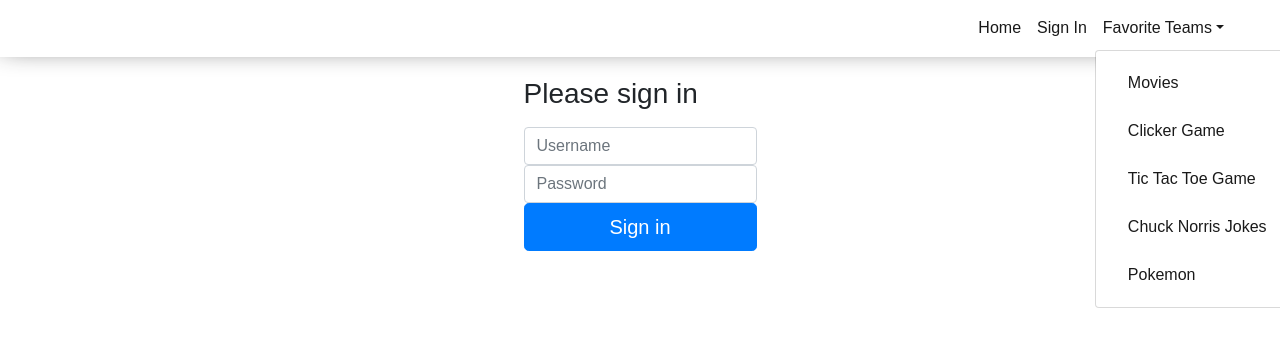
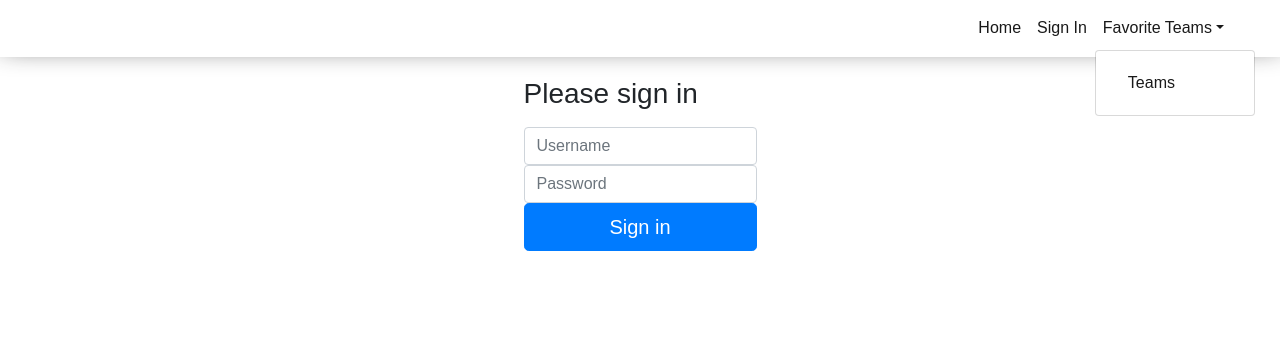
Before and after one commit to jds98929/project2-group5-redux, a React (Create React App) app in the folder redux-sass/: page / in a window 1280 px wide. Both pictures are taken after a click on the link "Favorite Teams". Shown: the top 344 px of the page. Built offline with nearby package versions, Linux system fonts and the light colour scheme.

Commit message:
updated nav bar dropdown options to take you to teams page

```diff
--- a/redux-sass/src/components/nav/nav.component.tsx
+++ b/redux-sass/src/components/nav/nav.component.tsx
@@ -44,35 +44,8 @@ export const AppNav: React.StatelessComponent<any> = props => {
                 aria-labelledby="examples-dropdown"
               >
                 <div className="dropdown-item">
-                  <Link to="/movies" className="unset-anchor nav-link active">
-                    Movies
-                  </Link>
-                </div>
-                <div className="dropdown-item">
-                  <Link to="/clicker" className="unset-anchor nav-link active">
-                    Clicker Game
-                  </Link>
-                </div>
-                <div className="dropdown-item">
-                  <Link
-                    to="/tic-tac-toe"
-                    className="unset-anchor nav-link active"
-                  >
-                    Tic Tac Toe Game
-                  </Link>
-                </div>
-                <div className="dropdown-item">
-                  <Link
-                    to="/chuck-norris"
-                    className="unset-anchor nav-link active"
-                  >
-                    Chuck Norris Jokes
-                  </Link>
-                </div>
-                <div className="dropdown-item">
-                  <Link to="/pokemon" className="unset-anchor nav-link active">
-                    Pokemon
-                  </Link>
+                  <Link to="/team" className="unset-anchor nav-link active">
+                    Teams                </Link>
                 </div>
               </div>
             </li>
```
